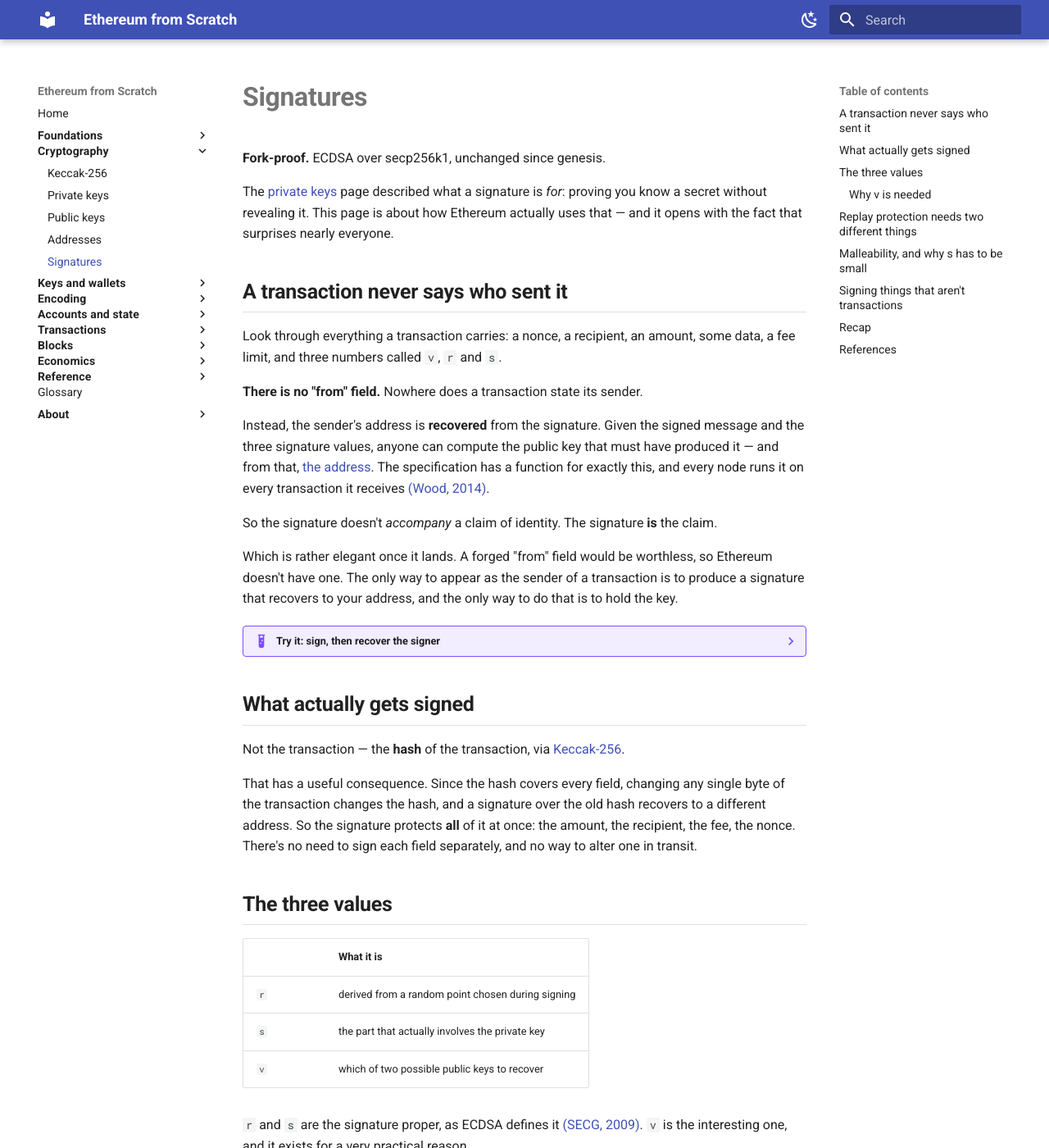
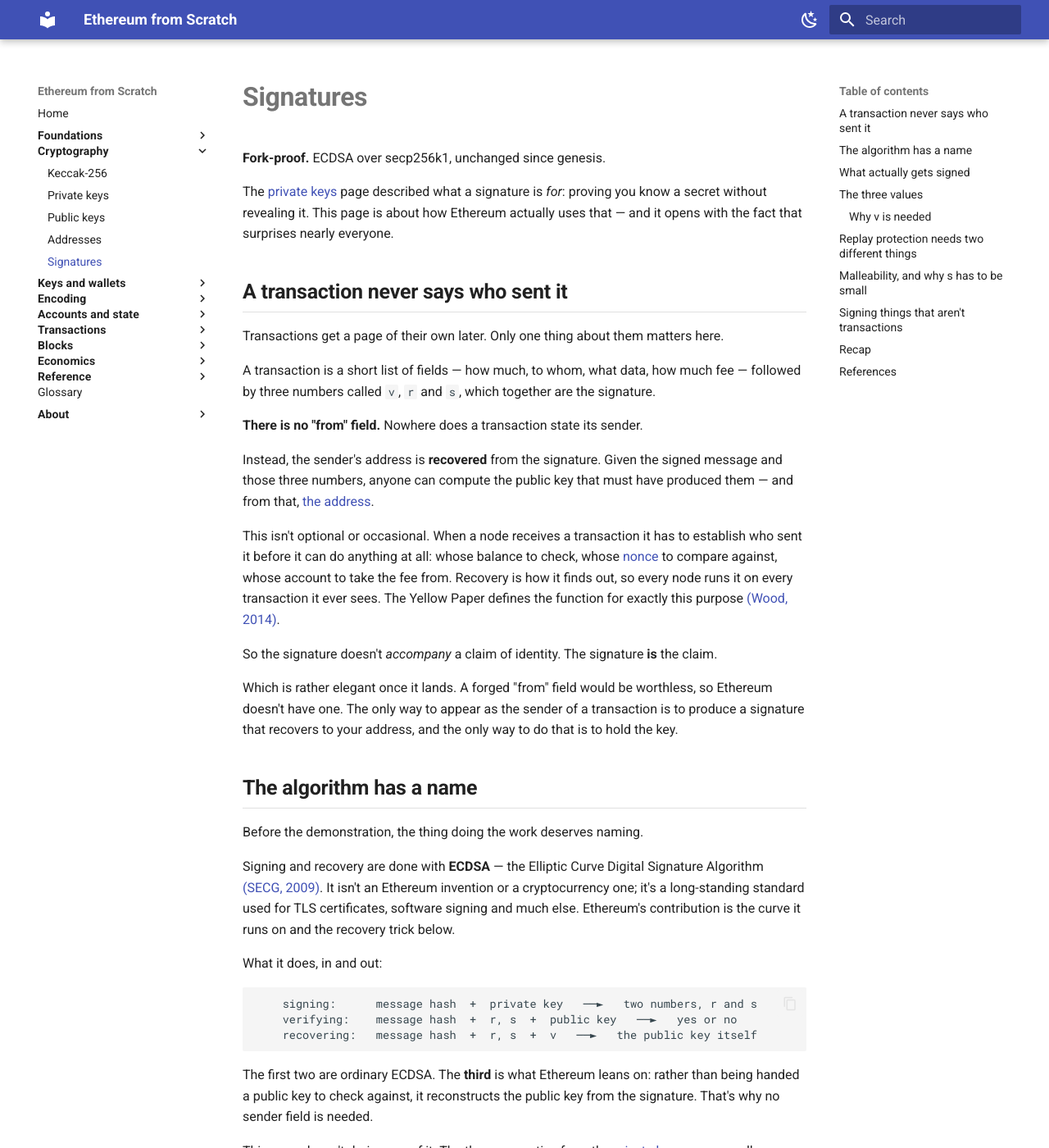
Before and after one commit to davide-stocco/ethereum-from-scratch, an MkDocs documentation site: the page built from docs/crypto/signatures.md, in a window 1280 px wide and 1400 px high. Shown: the whole window at 82% size. Built offline with MkDocs 1.6.1 and Material for MkDocs 9.7.7, drawn with Linux system fonts in a browser that asks for light colours; some of the changed text lies outside the part shown.

Commit message:
Fix six things the signatures page assumed or glossed
All from Davide's review.

Transactions were treated as already known. The page now says they get
their own page later and introduces only what's needed here — a list
of fields plus three numbers — before making its point.

"The specification has a function for exactly this" meant nothing.
Replaced with why recovery is unavoidable: a node must establish who
sent a transaction before it can check whose balance, whose nonce or
whose fee, so every node runs recovery on every transaction it sees.

ECDSA was used without ever being named. There's now a short section
naming it, noting it's a long-standing standard rather than an
Ethereum invention, and giving its three operations in and out —
signing, verifying, and the recovery that Ethereum actually leans on.

"The curve order n" didn't say which curve. Now secp256k1, pointing
back to the constant introduced on the private keys page.

The malleability consequence was genuinely unclear. It's now a
five-step scenario, with the two facts that make it bite stated first:
anyone can flip s without a key, and a transaction's hash covers its
signature. So your wallet watches for H1, H2 gets mined, the payment
succeeds, and the wallet reports failure — possibly retrying and
paying twice.

ERC-191's prefix wasn't given. Now quoted in full, with why the
leading 0x19 is the load-bearing part: it cannot begin a valid RLP
list, so a legacy transaction encoding is structurally impossible —
verified rather than asserted.

````diff
--- a/docs/crypto/signatures.md
+++ b/docs/crypto/signatures.md
@@ -11,15 +11,37 @@ The [private keys](private-keys.md) page described what a signature is *for*: pr
 
 ## A transaction never says who sent it
 
-Look through everything a transaction carries: a nonce, a recipient, an amount, some data, a fee limit, and three numbers called `v`, `r` and `s`.
+Transactions get a page of their own later. Only one thing about them matters here.
+
+A transaction is a short list of fields — how much, to whom, what data, how much fee — followed by three numbers called `v`, `r` and `s`, which together are the signature.
 
 **There is no "from" field.** Nowhere does a transaction state its sender.
 
-Instead, the sender's address is **recovered** from the signature. Given the signed message and the three signature values, anyone can compute the public key that must have produced it — and from that, [the address](addresses.md). The specification has a function for exactly this, and every node runs it on every transaction it receives [(Wood, 2014)](#ref-wood-2014).
+Instead, the sender's address is **recovered** from the signature. Given the signed message and those three numbers, anyone can compute the public key that must have produced them — and from that, [the address](addresses.md).
+
+This isn't optional or occasional. When a node receives a transaction it has to establish who sent it before it can do anything at all: whose balance to check, whose [nonce](../accounts/nonce.md "A per-account counter of transactions already sent") to compare against, whose account to take the fee from. Recovery is how it finds out, so every node runs it on every transaction it ever sees. The Yellow Paper defines the function for exactly this purpose [(Wood, 2014)](#ref-wood-2014).
 
 So the signature doesn't *accompany* a claim of identity. The signature **is** the claim.
 
 Which is rather elegant once it lands. A forged "from" field would be worthless, so Ethereum doesn't have one. The only way to appear as the sender of a transaction is to produce a signature that recovers to your address, and the only way to do that is to hold the key.
+
+## The algorithm has a name
+
+Before the demonstration, the thing doing the work deserves naming.
+
+Signing and recovery are done with **ECDSA** — the Elliptic Curve Digital Signature Algorithm [(SECG, 2009)](#ref-sec1). It isn't an Ethereum invention or a cryptocurrency one; it's a long-standing standard used for TLS certificates, software signing and much else. Ethereum's contribution is the curve it runs on and the recovery trick below.
+
+What it does, in and out:
+
+```
+    signing:      message hash  +  private key   ──►   two numbers, r and s
+    verifying:    message hash  +  r, s  +  public key   ──►   yes or no
+    recovering:   message hash  +  r, s  +  v   ──►   the public key itself
+```
+
+The first two are ordinary ECDSA. The **third** is what Ethereum leans on: rather than being handed a public key to check against, it reconstructs the public key from the signature. That's why no sender field is needed.
+
+This page doesn't derive any of it. The three properties from the [private keys](private-keys.md) page are all you need: anyone can check it, it reveals nothing about the key, and it's bound to one message.
 
 ??? example "Try it: sign, then recover the signer"
 
@@ -111,11 +133,25 @@ Neither covers the other. A nonce is meaningless across chains, since the other
 
 A quirk with real consequences.
 
-For any valid signature `(r, s)`, the value `(r, n − s)` is *also* a valid signature over the same message — where *n* is the curve order. The maths is symmetric, so flipping `s` to the other side of the range and flipping `v` to compensate yields a second, equally valid signature.
+For any valid signature `(r, s)`, the value `(r, n − s)` is **also** a valid signature over the same message — where *n* is the order of secp256k1, the same constant from the [private keys](private-keys.md) page that bounds a valid key. The underlying maths is symmetric, so flipping `s` to the other side of the range and flipping `v` to compensate gives a second, equally valid signature.
 
-That sounds harmless. It isn't, because a transaction's **hash covers its signature**. Two valid signatures mean two different transaction hashes for what is otherwise the same transaction. Software tracking a payment by its hash could watch for one, while the other is what actually gets included — and conclude, wrongly, that nothing happened.
+Two things make that matter.
 
-**EIP-2** [(Buterin, 2015)](#ref-eip2) closed this by requiring `s` to be in the **lower half** of its range. Of the two equivalent signatures exactly one qualifies, so the ambiguity is gone. The tool above does this normalisation; press *Sign again* and `s` always begins with a digit below `8`.
+**First, anyone can do the flip.** It takes no private key — only arithmetic on a signature you've already seen. So any node relaying your transaction can alter it this way, and the result still verifies as yours.
+
+**Second, a transaction is identified by its hash, and that hash covers the signature.** Change `s`, and you change the transaction's bytes, and therefore its hash — while the transaction still does exactly the same thing on behalf of exactly the same sender.
+
+So before EIP-2, this could happen:
+
+1. You broadcast a payment. Your wallet notes its hash — call it **H1** — because that's how you track a transaction.
+2. Some node along the way flips `s`, producing a byte-for-byte different transaction with hash **H2**. Still your payment. Still validly signed by you. Different hash.
+3. **H2** is the version that gets included in a block.
+4. Your wallet waits for H1. It never appears. As far as the wallet can tell, the payment never happened.
+5. So it reports a failure — and if anything automatically retries, you pay twice.
+
+The payment went through the whole time. The accounting was looking for the wrong name for it.
+
+**EIP-2** [(Buterin, 2015)](#ref-eip2) closed this by requiring `s` to lie in the **lower half** of its range. Of the two equivalent signatures, exactly one qualifies, so there is only ever one valid encoding and only one possible hash. The tool above applies that normalisation — press *Sign again* a few times and `s` always starts with a hex digit below `8`.
 
 ## Signing things that aren't transactions
 
@@ -128,14 +164,31 @@ A private key will sign any bytes you give it, and plenty of uses have nothing t
     Because a signature authorises whatever was signed, and your wallet can
     only show you the bytes.
 
-    **ERC-191** [(Van de Sande et al., 2016)](#ref-eip191) adds a prefix to
-    personal messages so that a signed phrase can never be mistaken for a
-    signed transaction. That's a real protection, and it's narrow: it stops one
-    specific confusion. It does nothing about a message that is plainly a
-    message and still grants away something you didn't mean to.
+    **ERC-191** [(Van de Sande et al., 2016)](#ref-eip191) protects against one
+    specific confusion: a phrase you sign being replayed as a *transaction*
+    you never authorised. It does so by prefixing the message before hashing.
+    For ordinary personal messages the prefix is:
 
-    The tool above hashes the message directly, without the prefix, to keep
-    the demonstration about signing rather than framing.
+    ```
+    \x19  "Ethereum Signed Message:\n"  <length of the message>
+    ```
+
+    So signing `hello` actually hashes
+    `\x19Ethereum Signed Message:\n5hello`, not `hello`.
+
+    The leading byte is the load-bearing part. `0x19` cannot begin a valid
+    transaction encoding, so the bytes you signed are **structurally incapable**
+    of being a transaction. The signature therefore cannot be lifted out and
+    presented as authorisation to move funds. The length is included so one
+    message can't be reinterpreted as a different, shorter one.
+
+    That's genuine, and it's narrow: it stops signed messages masquerading as
+    transactions. It does nothing about a message that is plainly a message and
+    still signs away something you didn't intend — which is why reading the
+    prompt still matters.
+
+    The tool above hashes the message directly, with no prefix, to keep the
+    demonstration about signing rather than about framing.
 
 ---
 
````
